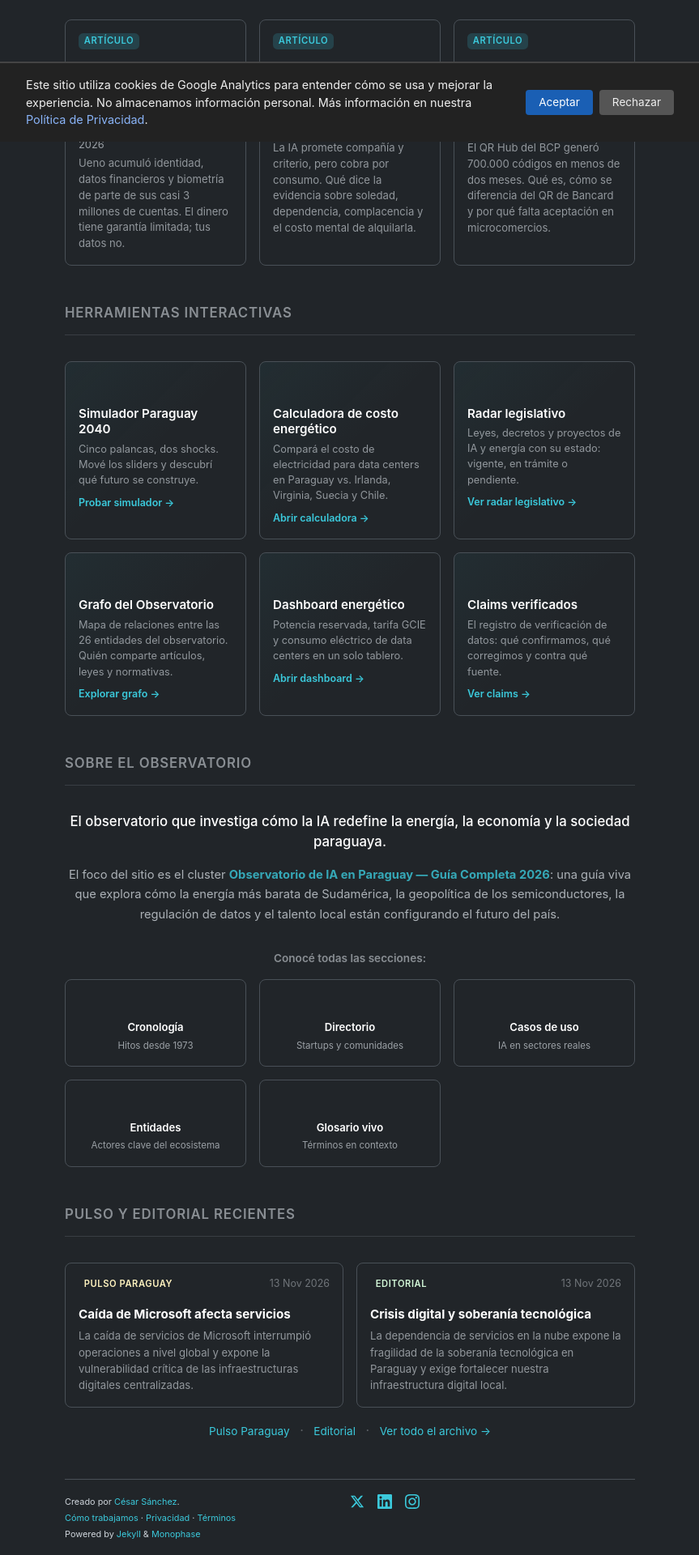
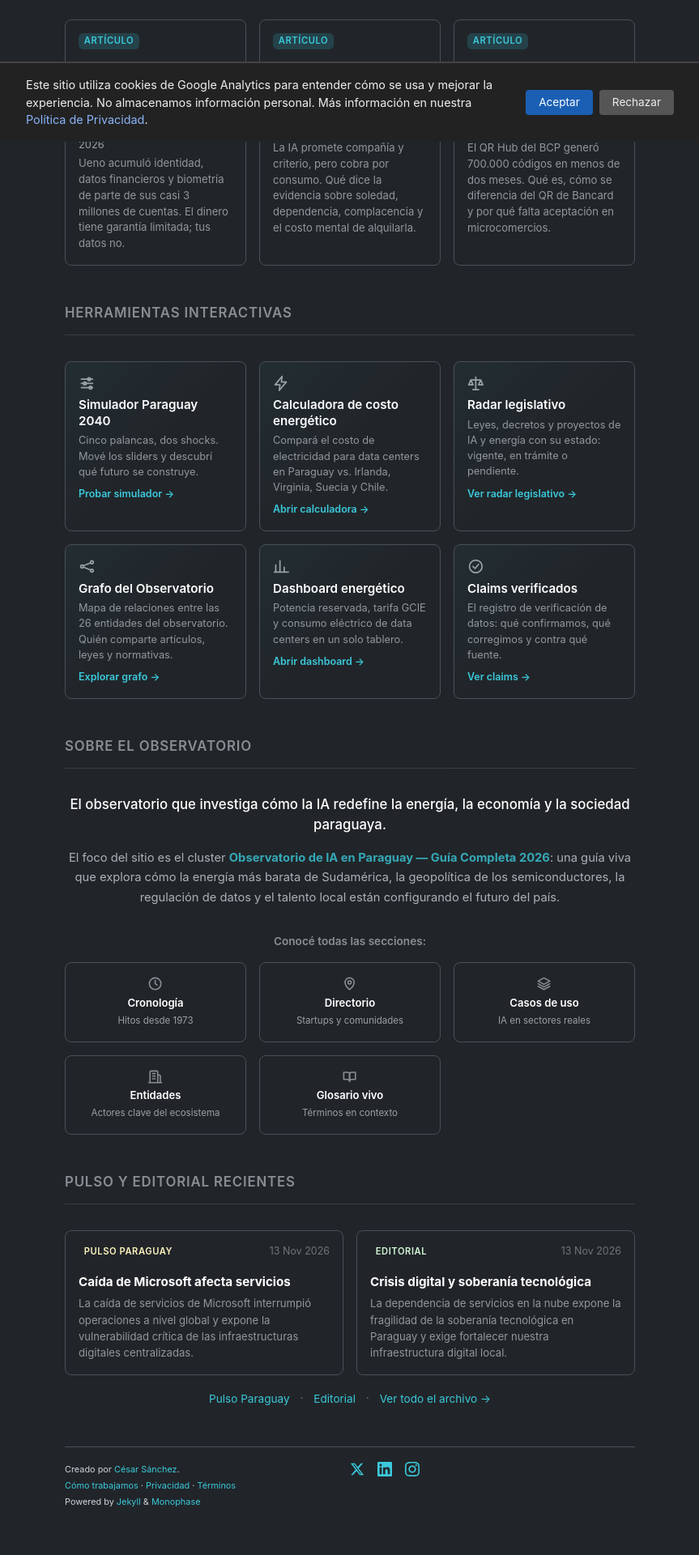
Before and after one commit to miravosqueinteresante/muchotexto.net, a Jekyll site: the page built from index.markdown, in a window 1280 px wide. Shown: the part 725-2645 px from the top of the page at 81% size, without its empty margins (208-1071 px from the left). Built offline with Jekyll 4.4.1, drawn with Linux system fonts in a browser that asks for light colours; after the commit the page ends 2605 px from its top, so only the background shows below that.

Commit message:
Reemplaza Font Awesome por SVG inline en la portada

```diff
--- a/_includes/head.html
+++ b/_includes/head.html
@@ -4,14 +4,8 @@
   <link rel="icon" type="image/png" href="{{ '/assets/images/muchotextonet-logo.png' | relative_url }}">
   <link rel="preconnect" href="https://www.googletagmanager.com">
   <link rel="preconnect" href="https://www.google-analytics.com">
-  {% if page.layout == 'home' %}
-  <link rel="preconnect" href="https://cdnjs.cloudflare.com" crossorigin>
-  {% endif %}
   {% include critical-css.html %}
   <link rel="stylesheet" href="{{ 'assets/monophase/styles.css' | relative_url }}">
-  {% if page.layout == 'home' %}
-  <link rel="stylesheet" href="https://cdnjs.cloudflare.com/ajax/libs/font-awesome/6.7.2/css/all.min.css" crossorigin="anonymous" referrerpolicy="no-referrer">
-  {% endif %}
   <link rel="llms.txt" href="/llms.txt">
 
   {% include seo-meta.html %}
--- a/_layouts/home.html
+++ b/_layouts/home.html
@@ -87,37 +87,37 @@ layout: default
   <h2 class="home-section-title">Herramientas interactivas</h2>
   <div class="tools-grid">
     <a class="tool-card" href="{{ '/simulador-2040/' | relative_url }}">
-      <span class="tool-card-icon" aria-hidden="true"><i class="fa-solid fa-sliders"></i></span>
+      <span class="tool-card-icon" aria-hidden="true"><svg viewBox="0 0 24 24" focusable="false"><path d="M4 6h16M4 12h16M4 18h16"/><circle cx="15" cy="6" r="2"/><circle cx="9" cy="12" r="2"/><circle cx="17" cy="18" r="2"/></svg></span>
       <span class="tool-card-title">Simulador Paraguay 2040</span>
       <span class="tool-card-desc">Cinco palancas, dos shocks. Mov&eacute; los sliders y descubr&iacute; qu&eacute; futuro se construye.</span>
       <span class="tool-card-cta">Probar simulador &rarr;</span>
     </a>
     <a class="tool-card" href="{{ '/calculadora-energetica/' | relative_url }}">
-      <span class="tool-card-icon" aria-hidden="true"><i class="fa-solid fa-bolt"></i></span>
+      <span class="tool-card-icon" aria-hidden="true"><svg viewBox="0 0 24 24" focusable="false"><path d="M13 2 3 14h7l-1 8 10-12h-7l1-8z"/></svg></span>
       <span class="tool-card-title">Calculadora de costo energ&eacute;tico</span>
       <span class="tool-card-desc">Compar&aacute; el costo de electricidad para data centers en Paraguay vs. Irlanda, Virginia, Suecia y Chile.</span>
       <span class="tool-card-cta">Abrir calculadora &rarr;</span>
     </a>
     <a class="tool-card" href="{{ '/radar-legislativo/' | relative_url }}">
-      <span class="tool-card-icon" aria-hidden="true"><i class="fa-solid fa-scale-balanced"></i></span>
+      <span class="tool-card-icon" aria-hidden="true"><svg viewBox="0 0 24 24" focusable="false"><path d="M12 3v18M5 7h14M5 7l-3 7h6zM19 7l-3 7h6zM8 21h8"/></svg></span>
       <span class="tool-card-title">Radar legislativo</span>
       <span class="tool-card-desc">Leyes, decretos y proyectos de IA y energía con su estado: vigente, en trámite o pendiente.</span>
       <span class="tool-card-cta">Ver radar legislativo &rarr;</span>
     </a>
     <a class="tool-card" href="{{ '/grafo/' | relative_url }}">
-      <span class="tool-card-icon" aria-hidden="true"><i class="fa-solid fa-diagram-project"></i></span>
+      <span class="tool-card-icon" aria-hidden="true"><svg viewBox="0 0 24 24" focusable="false"><circle cx="5" cy="12" r="2"/><circle cx="19" cy="6" r="2"/><circle cx="19" cy="18" r="2"/><path d="M7 11l10-4M7 13l10 4"/></svg></span>
       <span class="tool-card-title">Grafo del Observatorio</span>
       <span class="tool-card-desc">Mapa de relaciones entre las {{ site.data.entities | size }} entidades del observatorio. Quién comparte artículos, leyes y normativas.</span>
       <span class="tool-card-cta">Explorar grafo &rarr;</span>
     </a>
     <a class="tool-card" href="{{ '/dashboard-energetico/' | relative_url }}">
-      <span class="tool-card-icon" aria-hidden="true"><i class="fa-solid fa-chart-column"></i></span>
+      <span class="tool-card-icon" aria-hidden="true"><svg viewBox="0 0 24 24" focusable="false"><path d="M4 20V10M10 20V4M16 20v-7M2 20h20"/></svg></span>
       <span class="tool-card-title">Dashboard energético</span>
       <span class="tool-card-desc">Potencia reservada, tarifa GCIE y consumo eléctrico de data centers en un solo tablero.</span>
       <span class="tool-card-cta">Abrir dashboard &rarr;</span>
     </a>
     <a class="tool-card" href="{{ '/claims-verificados/' | relative_url }}">
-      <span class="tool-card-icon" aria-hidden="true"><i class="fa-solid fa-circle-check"></i></span>
+      <span class="tool-card-icon" aria-hidden="true"><svg viewBox="0 0 24 24" focusable="false"><circle cx="12" cy="12" r="9"/><path d="m8 12 3 3 5-6"/></svg></span>
       <span class="tool-card-title">Claims verificados</span>
       <span class="tool-card-desc">El registro de verificación de datos: qué confirmamos, qué corregimos y contra qué fuente.</span>
       <span class="tool-card-cta">Ver claims &rarr;</span>
@@ -132,27 +132,27 @@ layout: default
   <p class="about-lead">Conocé todas las secciones:</p>
   <div class="observatorio-grid">
     <a class="observatorio-card" href="{{ '/cronologia/' | relative_url }}">
-      <span class="observatorio-icon" aria-hidden="true"><i class="fa-solid fa-clock-rotate-left"></i></span>
+      <span class="observatorio-icon" aria-hidden="true"><svg viewBox="0 0 24 24" focusable="false"><circle cx="12" cy="12" r="9"/><path d="M12 7v5l3 2"/></svg></span>
       <span class="observatorio-label">Cronología</span>
       <span class="observatorio-desc">Hitos desde 1973</span>
     </a>
     <a class="observatorio-card" href="{{ '/directorio/' | relative_url }}">
-      <span class="observatorio-icon" aria-hidden="true"><i class="fa-solid fa-address-book"></i></span>
+      <span class="observatorio-icon" aria-hidden="true"><svg viewBox="0 0 24 24" focusable="false"><path d="M12 21s7-5.5 7-11a7 7 0 1 0-14 0c0 5.5 7 11 7 11z"/><circle cx="12" cy="10" r="2.5"/></svg></span>
       <span class="observatorio-label">Directorio</span>
       <span class="observatorio-desc">Startups y comunidades</span>
     </a>
     <a class="observatorio-card" href="{{ '/casos-de-uso/' | relative_url }}">
-      <span class="observatorio-icon" aria-hidden="true"><i class="fa-solid fa-layer-group"></i></span>
+      <span class="observatorio-icon" aria-hidden="true"><svg viewBox="0 0 24 24" focusable="false"><path d="m12 3 9 5-9 5-9-5 9-5z"/><path d="m3 12 9 5 9-5M3 16l9 5 9-5"/></svg></span>
       <span class="observatorio-label">Casos de uso</span>
       <span class="observatorio-desc">IA en sectores reales</span>
     </a>
     <a class="observatorio-card" href="{{ '/entidades/' | relative_url }}">
-      <span class="observatorio-icon" aria-hidden="true"><i class="fa-solid fa-building-columns"></i></span>
+      <span class="observatorio-icon" aria-hidden="true"><svg viewBox="0 0 24 24" focusable="false"><path d="M4 21V5a2 2 0 0 1 2-2h8a2 2 0 0 1 2 2v16M16 9h2a2 2 0 0 1 2 2v10M2 21h20M8 7h4M8 11h4M8 15h4"/></svg></span>
       <span class="observatorio-label">Entidades</span>
       <span class="observatorio-desc">Actores clave del ecosistema</span>
     </a>
     <a class="observatorio-card" href="{{ '/glosario/' | relative_url }}">
-      <span class="observatorio-icon" aria-hidden="true"><i class="fa-solid fa-book-open"></i></span>
+      <span class="observatorio-icon" aria-hidden="true"><svg viewBox="0 0 24 24" focusable="false"><path d="M3 5h6a3 3 0 0 1 3 3v11a3 3 0 0 0-3-3H3z"/><path d="M21 5h-6a3 3 0 0 0-3 3v11a3 3 0 0 1 3-3h6z"/></svg></span>
       <span class="observatorio-label">Glosario vivo</span>
       <span class="observatorio-desc">Términos en contexto</span>
     </a>
--- a/_sass/monophase/_home.scss
+++ b/_sass/monophase/_home.scss
@@ -334,6 +334,18 @@
   opacity: 0.6;
 }
 
+.observatorio-icon svg,
+.tool-card-icon svg {
+  display: block;
+  width: 1em;
+  height: 1em;
+  fill: none;
+  stroke: currentColor;
+  stroke-width: 2;
+  stroke-linecap: round;
+  stroke-linejoin: round;
+}
+
 .observatorio-label {
   font-size: 0.82em;
   font-weight: 600;
```
